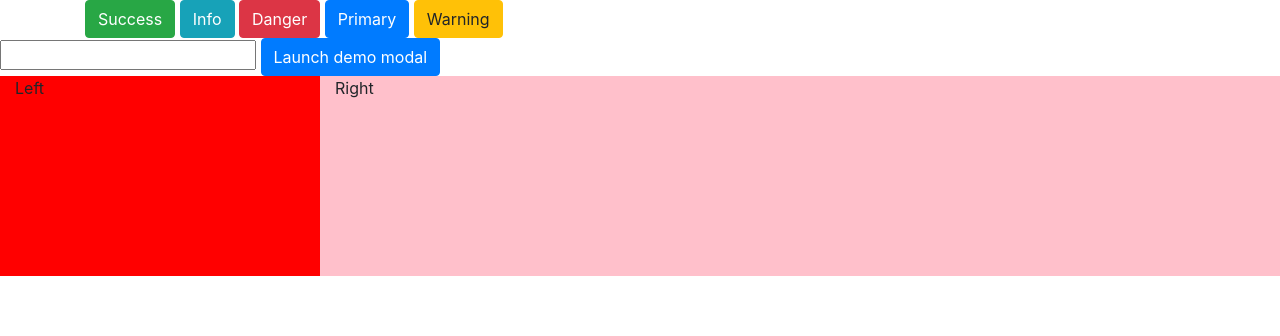
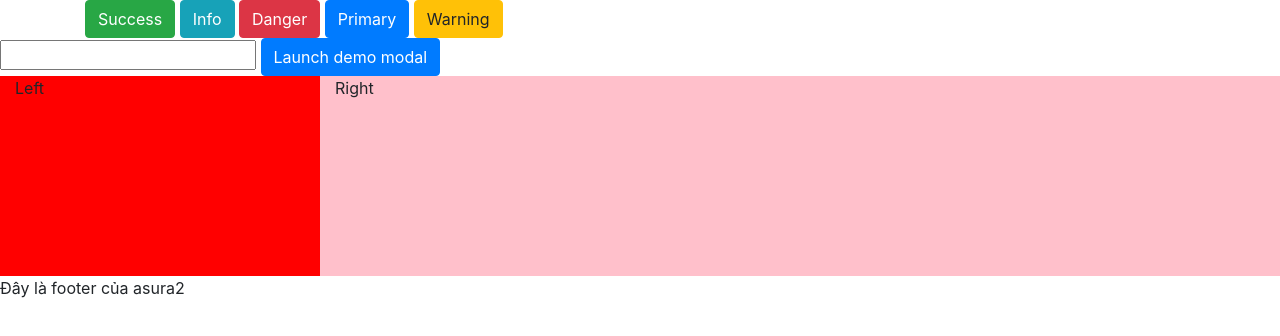
Before and after one commit to phuongasura/cybersoft_move, a plain HTML site: page index.html in a window 1280 px wide. Drawn offline with nearby package versions, Linux system fonts and the light colour scheme.

Commit message:
footer asura2

```diff
--- a/index.html
+++ b/index.html
@@ -95,6 +95,8 @@
       </div>
     </div>
 
+    <footer>Đây là footer của asura2</footer>
+
     <!-- bootstrap  -->
     <script
       src="https://code.jquery.com/jquery-3.5.1.slim.min.js"
```
